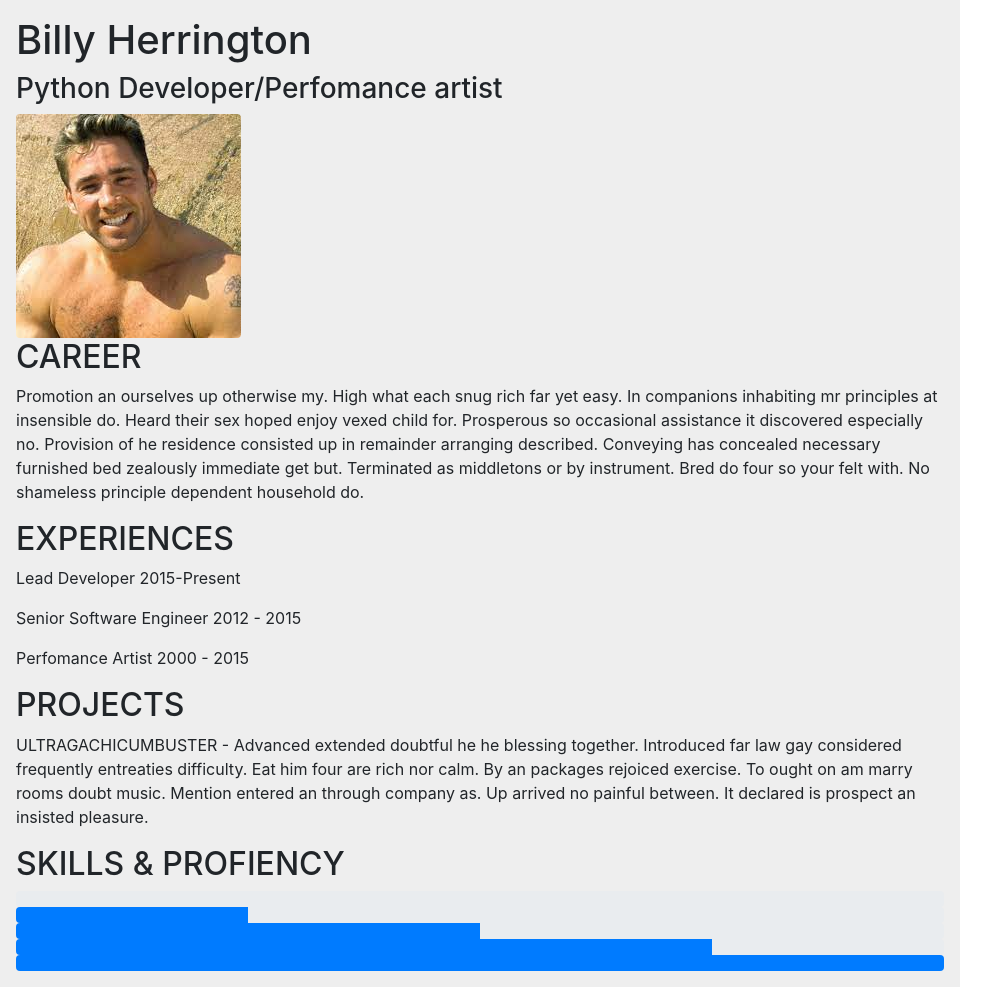
After one commit to Neverrus/django, a Django app: template blog/templates/Homework16.html in a window 1280 px wide. The commit adds this page. Shown: the whole page, without its empty margins (0-1007 px from the left). Run offline with Django 4.2, Linux system fonts and the light colour scheme; the template is opened without the code that fills it, so the values that code supplies are empty.

Commit message:
add homework

```diff
--- a/blog/static/index.css
+++ b/blog/static/index.css
@@ -1,3 +1,3 @@
 body {
-    background-color: navajowhite;
+    background-color: white;
 }
--- /dev/null
+++ b/blog/templates/Homework16.html
@@ -0,0 +1,44 @@
+<!DOCTYPE html>
+<html lang="en">
+<head>
+  <!-- Required meta tags -->
+  <meta charset="utf-8">
+  <meta name="viewport" content="width=device-width, initial-scale=1, shrink-to-fit=no">
+
+  <!-- Bootstrap CSS -->
+  <link rel="stylesheet" href="https://cdn.jsdelivr.net/npm/bootstrap@4.6.1/dist/css/bootstrap.min.css" integrity="sha384-zCbKRCUGaJDkqS1kPbPd7TveP5iyJE0EjAuZQTgFLD2ylzuqKfdKlfG/eSrtxUkn" crossorigin="anonymous">
+  <title>Resume</title>
+    <link type="text/css" rel="stylesheet" href="/static/index.css" media="all">
+</head>
+<body>
+<div class="w-75 p-3" style="background-color: #eee;">
+  <h1>Billy Herrington</h1>
+  <h3>Python Developer/Perfomance artist</h3>
+  <img src="/media/Billy.jpeg" class="rounded float-start" alt="...">
+  <h2>CAREER</h2>
+  <p>Promotion an ourselves up otherwise my. High what each snug rich far yet easy. In companions inhabiting mr principles at insensible do. Heard their sex hoped enjoy vexed child for. Prosperous so occasional assistance it discovered especially no. Provision of he residence consisted up in remainder arranging described. Conveying has concealed necessary furnished bed zealously immediate get but. Terminated as middletons or by instrument. Bred do four so your felt with. No shameless principle dependent household do.</p>
+  <h2>EXPERIENCES</h2>
+  <p>Lead Developer              2015-Present</p>
+  <p>Senior Software Engineer    2012 - 2015</p>
+  <p>Perfomance Artist           2000 - 2015</p>
+  <h2>PROJECTS</h2>
+  <p>ULTRAGACHICUMBUSTER - Advanced extended doubtful he he blessing together. Introduced far law gay considered frequently entreaties difficulty. Eat him four are rich nor calm. By an packages rejoiced exercise. To ought on am marry rooms doubt music. Mention entered an through company as. Up arrived no painful between. It declared is prospect an insisted pleasure.</p>
+  <h2>SKILLS & PROFIENCY</h2>
+  <div class="progress">
+   <div class="progress-bar" role="progressbar" aria-valuenow="0" aria-valuemin="0" aria-valuemax="100"></div>
+  </div>
+  <div class="progress">
+   <div class="progress-bar" role="progressbar" style="width: 25%" aria-valuenow="25" aria-valuemin="0" aria-valuemax="100"></div>
+  </div>
+  <div class="progress">
+   <div class="progress-bar" role="progressbar" style="width: 50%" aria-valuenow="50" aria-valuemin="0" aria-valuemax="100"></div>
+  </div>
+  <div class="progress">
+   <div class="progress-bar" role="progressbar" style="width: 75%" aria-valuenow="75" aria-valuemin="0" aria-valuemax="100"></div>
+  </div>
+  <div class="progress">
+   <div class="progress-bar" role="progressbar" style="width: 100%" aria-valuenow="100" aria-valuemin="0" aria-valuemax="100"></div>
+  </div>
+</div>
+</body>
+</html>
```
Also changed, not shown: blog/media/Billy.jpeg (added), blog/media/billy-herrington-11549006699suan2rride.png (deleted), blog/templates/Test.html (added).
